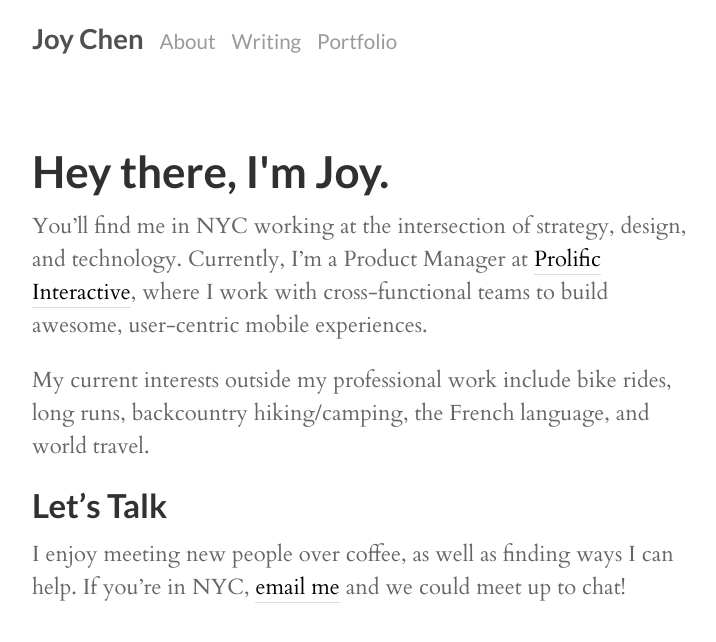
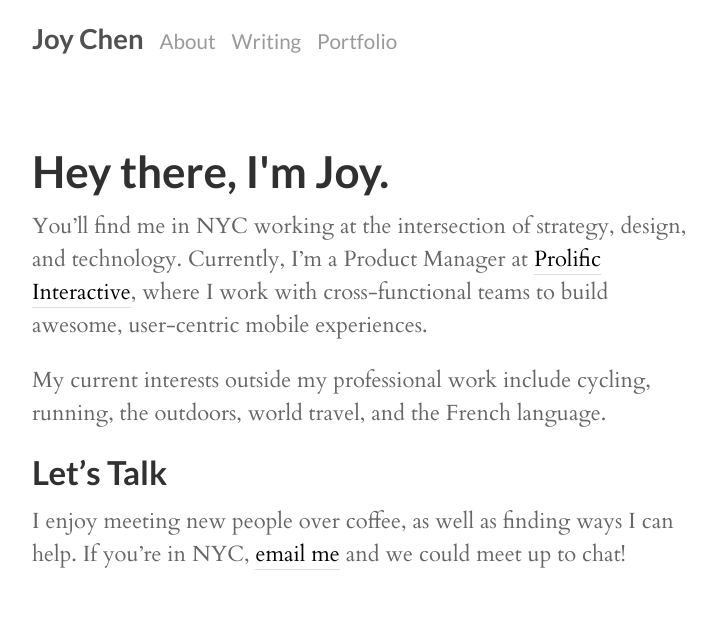
Before and after one commit to joyvchen/joyvchen.github.io, a Jekyll site: the page built from about.md, in a window 1280 px wide. Shown: the top 642 px of the page, without its empty margins (278-994 px from the left). Built offline with Jekyll 4.4.1, drawn with Linux system fonts in a browser that asks for light colours; nearby versions of some CDN libraries; some web fonts are replaced; Markdown is read by kramdown in place of the engine named in the settings.

Commit message:
updated deprecations for jekyll 3, bio updates

```diff
--- a/_config.yml
+++ b/_config.yml
@@ -1,22 +1,23 @@
 # Dependencies
 markdown:         redcarpet
-pygments:         true
+highlighter:      pygments
 
 # Permalinks
 permalink:        pretty
-relative_permalinks: true
 excerpt_separator: <!-- more -->
 
 # Setup
 title:            Joy Chen
 tagline:          'The personal website of Joy Chen'
 url:              http://joyvchen.github.io
-paginate:         5
 baseurl:          /
 author:
   name:           'Joy Chen'
   url:            https://twitter.com/chenjoyv
   email:          chenjoyv@gmail.com
+gems: [jekyll-paginate]
+paginate: 5
+paginate_path: "page:num"
 
 # Custom vars
 version:          1.0.0
--- a/about.md
+++ b/about.md
@@ -4,7 +4,7 @@
 ---
 You'll find me in NYC working at the intersection of strategy, design, and technology. Currently, I'm a Product Manager at <a href="http://www.prolificinteractive.com/" target="_blank">Prolific Interactive</a>, where I work with cross-functional teams to build awesome, user-centric mobile experiences.
 
-My current interests outside my professional work include bike rides, long runs, backcountry hiking/camping, the French language, and world travel.
+My current interests outside my professional work include cycling, running, the outdoors, world travel, and the French language.
 
 ## Let's Talk
 
```
